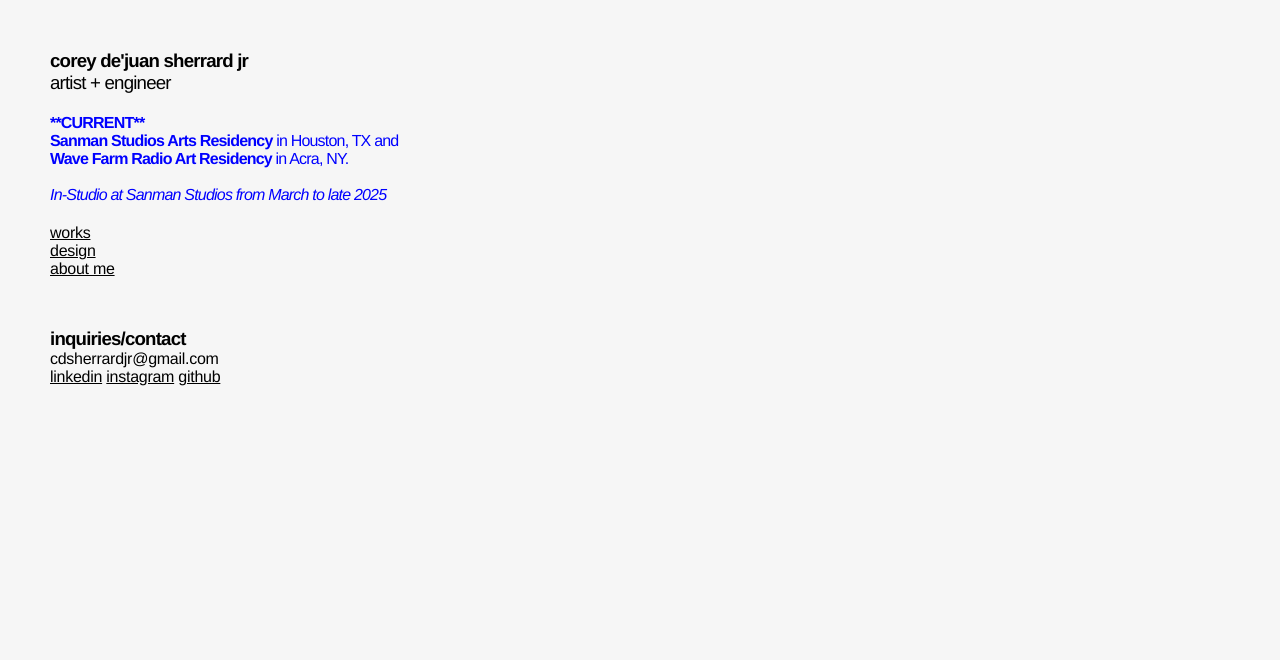
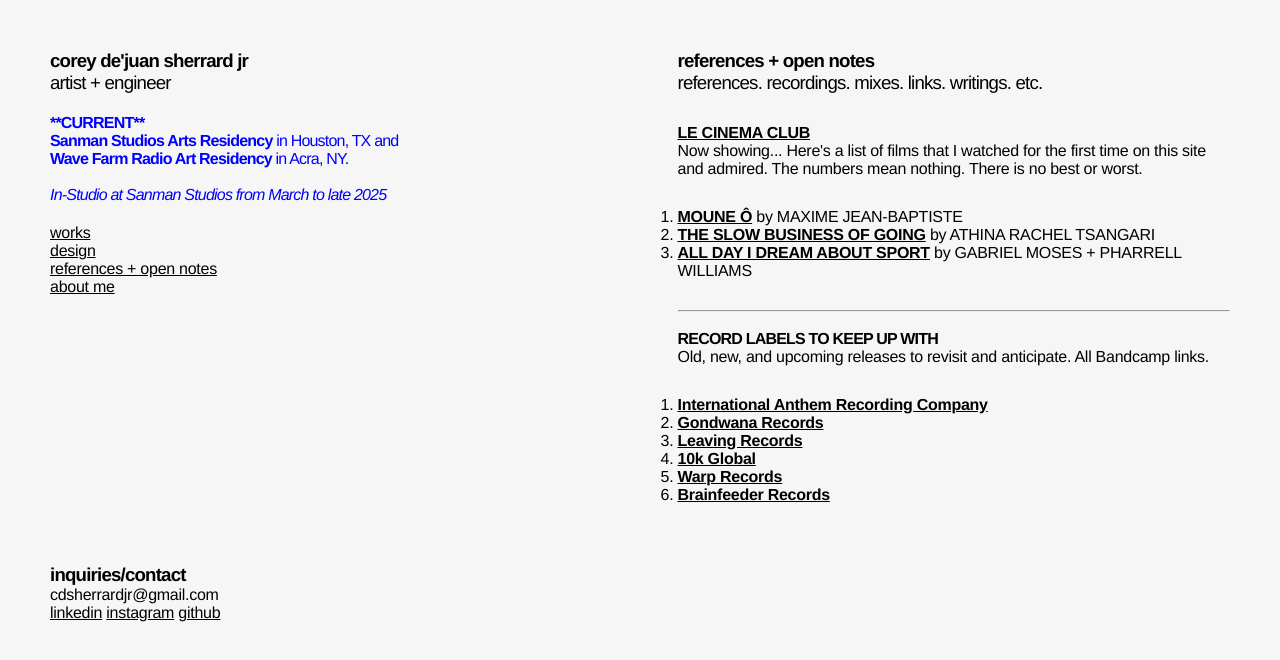
Before and after one commit to cds-j/cds-j-site, a React (Create React App) app: page /opennotes in a window 1280 px wide. Shown: the top 660 px of the page. Built offline with nearby package versions, Linux system fonts and the light colour scheme.

Commit message:
New references page

```diff
--- a/src/App.css
+++ b/src/App.css
@@ -49,10 +49,6 @@
 a {
   font-family: Helvetica, sans-serif;
   letter-spacing: -0.2pt;
-}
-
-li {
-  list-style: none;
 }
 
 a {
--- a/src/App.js
+++ b/src/App.js
@@ -14,6 +14,7 @@
 import Programming from './components/_programming';
 import AboutMe from './components/_aboutme';
 import Footer from './components/_footer';
+import OpenNote from './components/_opennotes';
 
 function App() {
   return (
@@ -27,6 +28,7 @@
             <Route path="*" element={<Home/>} />
             <Route path="/" element={<Home/>} />
             <Route path="/art" element={<Art/>} />
+            <Route path="/opennotes" element={<OpenNote/>} />
             <Route path="/design" element={<Design/>} />
             <Route path="programming" element={<Programming/>} />
             <Route path="about-me" element={<AboutMe/>} />
--- a/src/components/_header.js
+++ b/src/components/_header.js
@@ -8,6 +8,7 @@
         <ul>
           <li><Link to="/art">works</Link></li>
           <li><Link to="/design">design</Link></li>
+          <li><Link to="/opennotes">references + open notes</Link></li>
           <li><Link to="/about-me">about me</Link></li>
         </ul>
       </nav>
--- /dev/null
+++ b/src/components/_opennotes.js
@@ -0,0 +1,43 @@
+import React from 'react';
+
+function OpenNote() {
+  return (
+    <div className="component">
+      <div id="opennote">
+        <h1>references + open notes</h1>
+        <h2>references. recordings. mixes. links. writings. etc. </h2>
+        <div>
+          <h3><a href="https://www.lecinemaclub.com/" target="_blank" rel="noreferrer">LE CINEMA CLUB</a></h3>
+          <p>
+            Now showing... Here's a list of films that I watched for the first time on this site and admired.
+            The numbers mean nothing. There is no best or worst.
+          </p>
+          <ol>
+            <li><a href="https://www.lecinemaclub.com/now-showing/moune-o/" target="_blank" rel="noreferrer"><b>MOUNE Ô</b></a> by MAXIME JEAN-BAPTISTE</li>
+            <li><a href="https://www.lecinemaclub.com/archives/the-slow-business-of-going/" target="_blank" rel="noreferrer"><b>THE SLOW BUSINESS OF GOING</b></a> by ATHINA RACHEL TSANGARI</li>
+            <li><a href="https://www.youtube.com/watch?v=HftWaIbd-rA" target="_blank" rel="noreferrer"><b>ALL DAY I DREAM ABOUT SPORT</b></a> by GABRIEL MOSES + PHARRELL WILLIAMS</li>
+          </ol>
+        </div>
+
+        <hr/><br/>
+
+        <div>
+          <h3>RECORD LABELS TO KEEP UP WITH</h3>
+          <p>
+            Old, new, and upcoming releases to revisit and anticipate. All Bandcamp links.
+          </p>
+          <ol>
+            <li><a href="https://intlanthem.bandcamp.com/" target="_blank" rel="noreferrer"><b>International Anthem Recording Company</b></a></li>
+            <li><a href="https://gondwanarecords.bandcamp.com/" target="_blank" rel="noreferrer"><b>Gondwana Records</b></a></li>
+            <li><a href="https://leavingrecords.bandcamp.com/" target="_blank" rel="noreferrer"><b>Leaving Records</b></a></li>
+            <li><a href="https://10kglobal.bandcamp.com/" target="_blank" rel="noreferrer"><b>10k Global</b></a></li>
+            <li><a href="https://warprecords.bandcamp.com/" target="_blank" rel="noreferrer"><b>Warp Records</b></a></li>
+            <li><a href="https://brainfeeder.bandcamp.com/" target="_blank" rel="noreferrer"><b>Brainfeeder Records</b></a></li>
+          </ol>
+        </div>
+      </div>
+    </div>
+  )
+}
+
+export default OpenNote;
```
